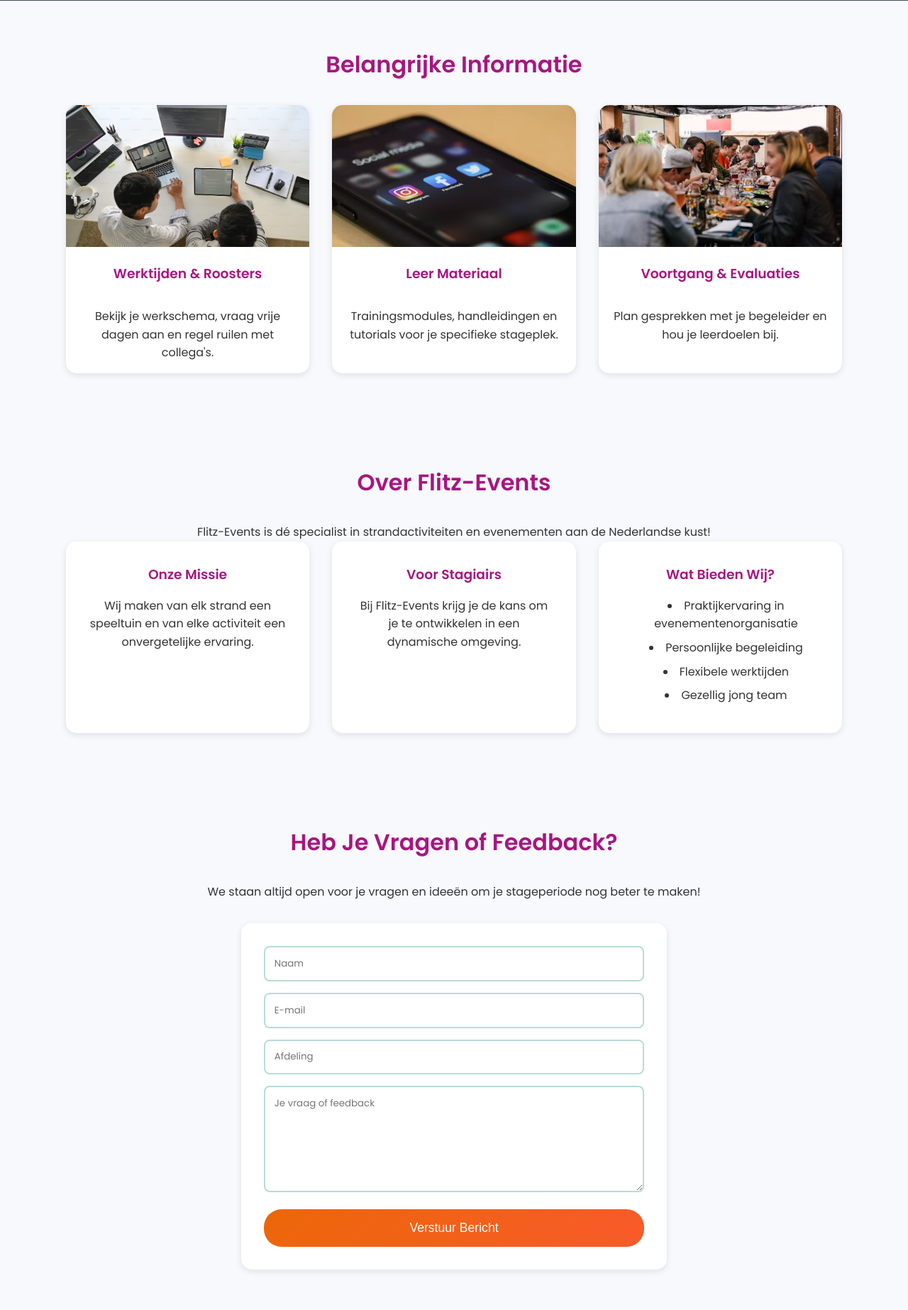
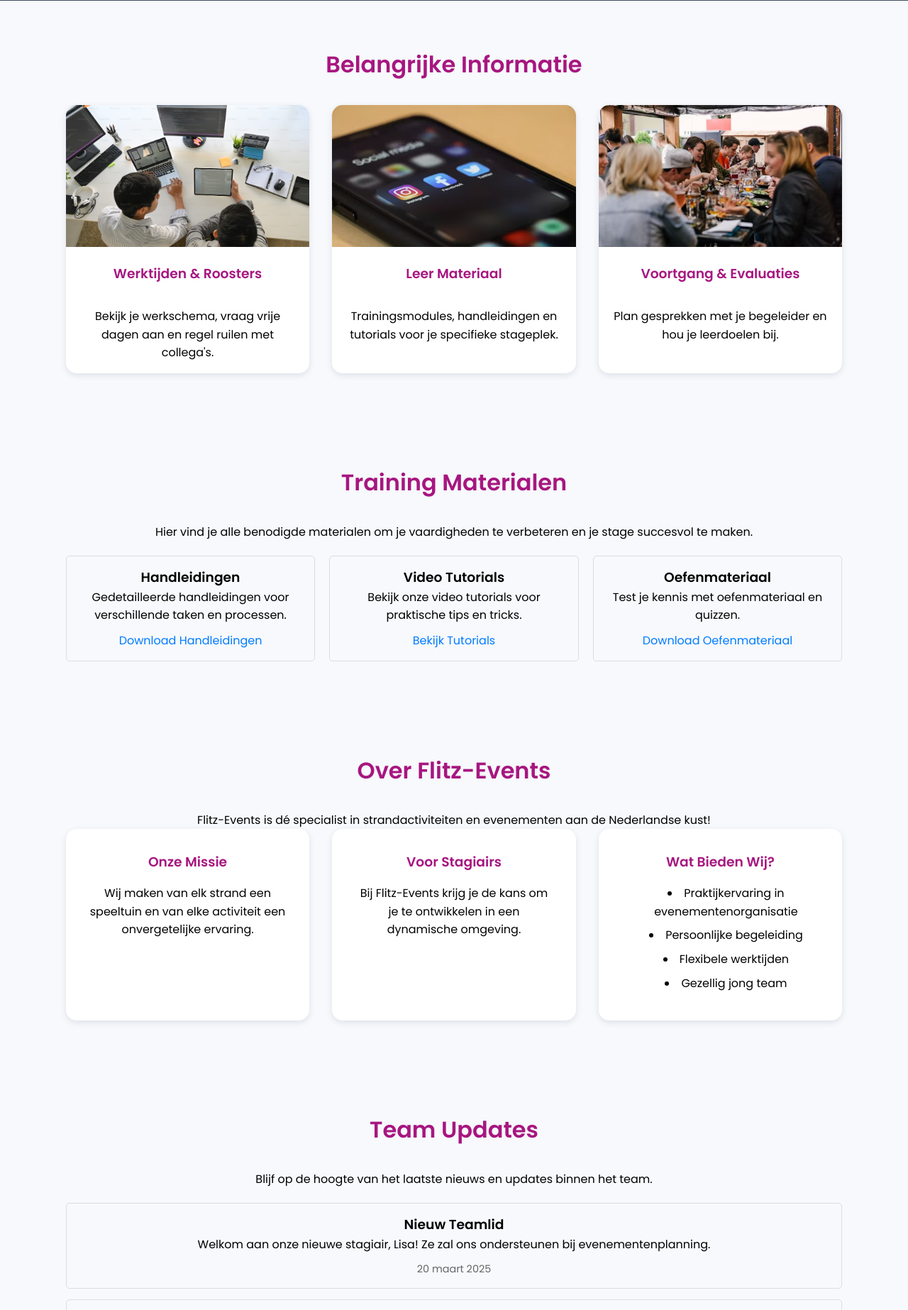
Before and after one commit to Dylanooooo/Dylanooooo.github.io, a PHP site: page / in a window 1280 px wide. Shown: the part 554-2400 px from the top of the page at 71% size. Run offline with PHP 8.4, Linux system fonts and the light colour scheme; grey boxes are pictures that could not be loaded.

Commit message:
Website aangepast

```diff
--- a/index.html
+++ b/index.html
@@ -51,11 +51,11 @@
         <div class="container">
             <h2>Belangrijke Informatie</h2>
             <div class="cards">
-                <div class="card">
+                <a href="https://docs.google.com/spreadsheets/d/1q85WahQ9-WEO6UBlUUC2N7itOSUHbpdrFnu5Ia6cF2o/edit?gid=245731719#gid=245731719" class="card">
                     <img src="/Images/EventPlanning.png" alt="Werktijden">
                     <h3>Werktijden & Roosters</h3>
                     <p>Bekijk je werkschema, vraag vrije dagen aan en regel ruilen met collega's.</p>
-                </div>
+                </a>
                 <div class="card">
                     <img src="/Images/SocialMedia.png" alt="Leermateriaal">
                     <h3>Leer Materiaal</h3>
@@ -65,6 +65,31 @@
                     <img src="/Images/EventLeading.png" alt="Evaluaties">
                     <h3>Voortgang & Evaluaties</h3>
                     <p>Plan gesprekken met je begeleider en hou je leerdoelen bij.</p>
+                </div>
+            </div>
+        </div>
+    </section>
+
+    <!-- Training Materialen Sectie -->
+    <section id="training-materialen">
+        <div class="container">
+            <h2>Training Materialen</h2>
+            <p>Hier vind je alle benodigde materialen om je vaardigheden te verbeteren en je stage succesvol te maken.</p>
+            <div class="training-grid">
+                <div class="training-item">
+                    <h3>Handleidingen</h3>
+                    <p>Gedetailleerde handleidingen voor verschillende taken en processen.</p>
+                    <a href="/docs/handleidingen.pdf" target="_blank">Download Handleidingen</a>
+                </div>
+                <div class="training-item">
+                    <h3>Video Tutorials</h3>
+                    <p>Bekijk onze video tutorials voor praktische tips en tricks.</p>
+                    <a href="/videos/tutorials.html" target="_blank">Bekijk Tutorials</a>
+                </div>
+                <div class="training-item">
+                    <h3>Oefenmateriaal</h3>
+                    <p>Test je kennis met oefenmateriaal en quizzen.</p>
+                    <a href="/docs/oefenmateriaal.pdf" target="_blank">Download Oefenmateriaal</a>
                 </div>
             </div>
         </div>
@@ -92,6 +117,31 @@
                         <li>Flexibele werktijden</li>
                         <li>Gezellig jong team</li>
                     </ul>
+                </div>
+            </div>
+        </div>
+    </section>
+
+    <!-- Team Updates Sectie -->
+    <section id="team-updates">
+        <div class="container">
+            <h2>Team Updates</h2>
+            <p>Blijf op de hoogte van het laatste nieuws en updates binnen het team.</p>
+            <div class="updates-grid">
+                <div class="update-item">
+                    <h3>Nieuw Teamlid</h3>
+                    <p>Welkom aan onze nieuwe stagiair, Lisa! Ze zal ons ondersteunen bij evenementenplanning.</p>
+                    <span class="date">20 maart 2025</span>
+                </div>
+                <div class="update-item">
+                    <h3>Teamuitje</h3>
+                    <p>Vergeet niet: ons teamuitje is gepland op 25 maart. Zorg dat je erbij bent!</p>
+                    <span class="date">18 maart 2025</span>
+                </div>
+                <div class="update-item">
+                    <h3>Belangrijke Mededeling</h3>
+                    <p>De planning voor de zomerperiode is nu beschikbaar. Controleer je rooster!</p>
+                    <span class="date">15 maart 2025</span>
                 </div>
             </div>
         </div>
--- a/style.css
+++ b/style.css
@@ -10,6 +10,8 @@
     margin: 0;
     padding: 0;
     box-sizing: border-box;
+    text-decoration: none;
+    color: black;
 }
 
 body {
@@ -240,6 +242,45 @@ footer {
     margin-top: 2rem;
 }
 
+/* Training Materialen Sectie */
+#training-materialen .training-grid {
+    display: flex;
+    gap: 20px;
+    margin-top: 20px;
+}
+#training-materialen .training-item {
+    flex: 1;
+    padding: 15px;
+    border: 1px solid #ddd;
+    border-radius: 5px;
+    text-align: center;
+}
+#training-materialen .training-item a {
+    display: inline-block;
+    margin-top: 10px;
+    color: #007BFF;
+    text-decoration: none;
+}
+
+/* Team Updates Sectie */
+#team-updates .updates-grid {
+    display: flex;
+    flex-direction: column;
+    gap: 15px;
+    margin-top: 20px;
+}
+#team-updates .update-item {
+    padding: 15px;
+    border: 1px solid #ddd;
+    border-radius: 5px;
+}
+#team-updates .update-item .date {
+    display: block;
+    margin-top: 10px;
+    font-size: 0.9em;
+    color: #666;
+}
+
 @media (max-width: 768px) {
     .nav-list {
         display: none;
```
